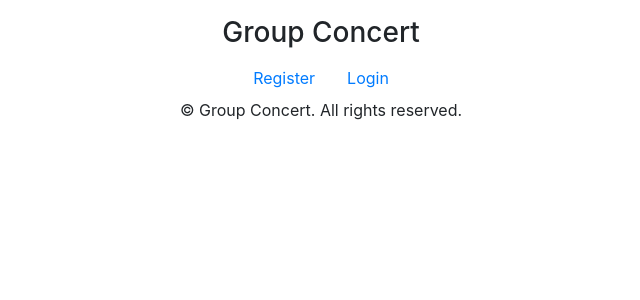
After one commit to cwetanow/GroupConcert, a PHP site: page /Host.php in a window 1280 px wide. The commit adds this page. Shown: the top 300 px of the page, without its empty margins (319-959 px from the left). Run offline with PHP 8.4, Linux system fonts and the light colour scheme; some libraries are stand-ins or nearby versions.

Commit message:
Add page for host

```diff
--- a/src/views/Header.php
+++ b/src/views/Header.php
@@ -4,7 +4,7 @@
           <nav class="nav nav-masthead justify-content-center">
           <?php
             if(isset($_SESSION['current_user_id'])){
-              echo '<a class="nav-link" href="../controllers/Host.php">Host</a>';
+              echo '<a class="nav-link" href="./Host.php">Host</a>';
               echo '<a class="nav-link" href="../controllers/Logout.php">Logout</a>';
              } else{
               echo '<a class="nav-link" href="./Register.php">Register</a>';
--- /dev/null
+++ b/src/views/Host.php
@@ -0,0 +1,37 @@
+<!doctype html>
+<html lang="en">
+  <head>
+    <meta charset="utf-8">
+    <meta name="viewport" content="width=device-width, initial-scale=1, shrink-to-fit=no">
+    <meta name="description" content="">
+    <meta name="author" content="">
+    <link rel="icon" href="../../../../favicon.ico">
+
+    <title>Group Concert</title>
+
+    <link href="../assets/css/bootstrap.min.css" rel="stylesheet">
+
+    <link href="../assets/css/main.css" rel="stylesheet">
+  </head>
+
+  <body class="text-center">
+
+    <div class="container d-flex w-100 h-100 p-3 mx-auto flex-column">
+    <?php session_start();
+include('./Header.php')?>
+
+      <main role="main" class="inner cover">
+
+      </main>
+
+      <footer class="mastfoot mt-auto">
+        <div class="inner">
+        <p class="copyright">&copy; Group Concert. All rights reserved.</p>
+        </div>
+      </footer>
+    </div>
+
+    <script src="../assets/js/jquery.min.js"></script>
+    <script src="../assets/js/bootstrap.min.js"></script>
+  </body>
+</html>
```
